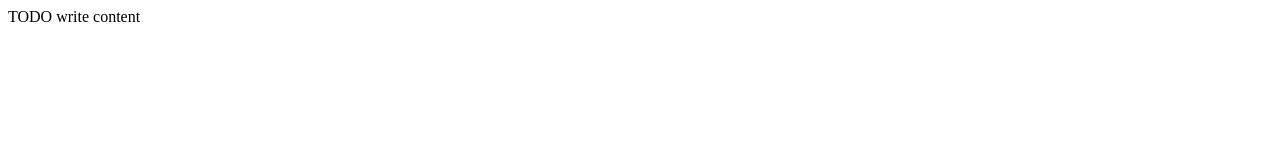
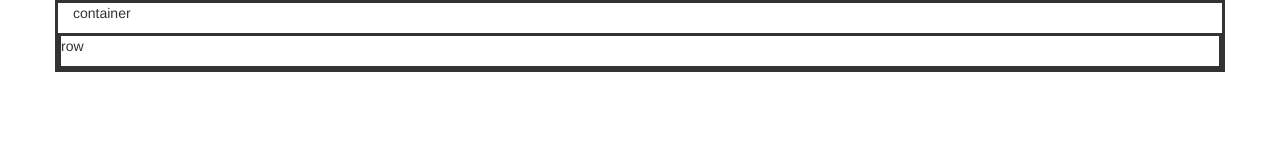
Before and after one commit to app-academy-wiz-21/RamonP2, a plain HTML site: page public_html/index.html in a window 1280 px wide. Drawn offline with Linux system fonts and the light colour scheme.

Commit message:
completed much more work today and going to do more work  at home

```diff
--- /dev/null
+++ b/public_html/css/custom-style.css
@@ -0,0 +1,3 @@
+div{
+    border-style: solid;
+}
--- a/public_html/index.html
+++ b/public_html/index.html
@@ -1,18 +1,19 @@
-<!DOCTYPE html>
-<!--
-To change this license header, choose License Headers in Project Properties.
-To change this template file, choose Tools | Templates
-and open the template in the editor.
--->
+
 <html>
     <head>
         <title>TODO supply a title</title>
         <meta charset="UTF-8">
         <meta name="viewport" content="width=device-width, initial-scale=1.0">
         <link type="text/css" rel="stylesheet" href="css/bootstrap-theme.css">
-        <link type="text/clss" rel="stylesheet" href="css/bootstrap.css">
+        <link type="text/css" rel="stylesheet" href="css/bootstrap.css">
+        <link type="text/css" rel="stylesheet" href="css/custom-style.css">
     </head>
     <body>
-        <div>TODO write content</div>
+        <div class="container" >
+            <p>container</p>
+            <div class="row">
+                <p>row</p>
+            </div>
+        </div>
     </body>
 </html>
```
Also changed, not shown: 1 other file.
